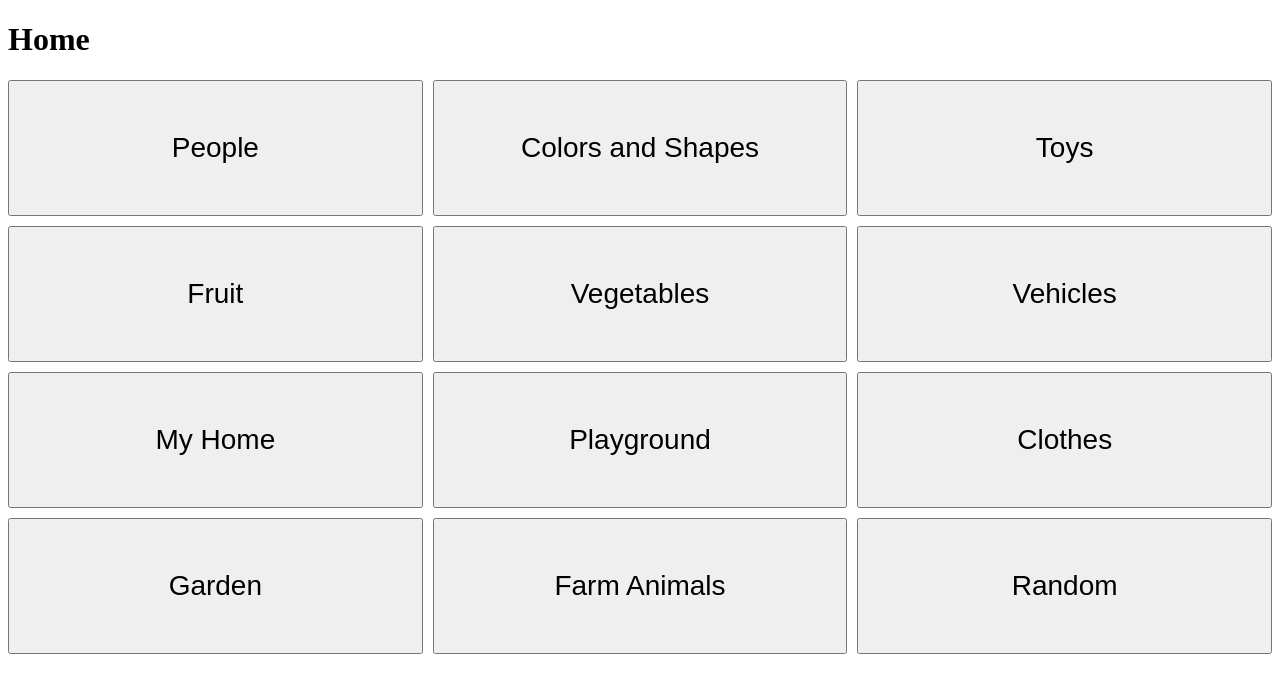
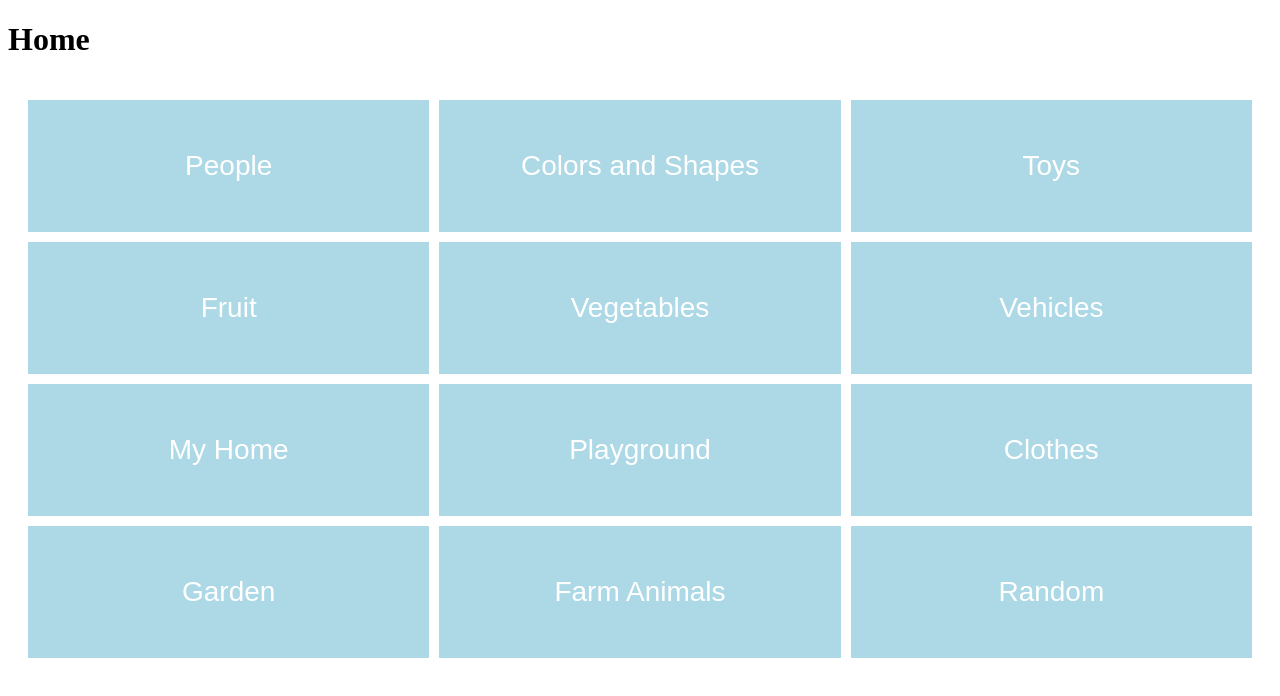
Before and after one commit to TheCyberFlash/stjag-flash-cards-first-words, a React (Create React App) app in the folder croatian-cues-100/: page / in a window 1280 px wide. Shown: the top 696 px of the page. Built offline with nearby package versions, Linux system fonts and the light colour scheme.

Commit message:
Update index.css
Button Color styling

```diff
--- a/croatian-cues-100/src/index.css
+++ b/croatian-cues-100/src/index.css
@@ -26,6 +26,7 @@
   grid-template-columns: repeat(3, 1fr);
   grid-template-rows: repeat(4, 1fr);
   gap: 10px;
+  padding: 20px;
 }
 
 .grid-button {
@@ -33,4 +34,13 @@
   width: 100%;
   height: 100%;
   font-size: 28px;
+  background-color: #add8e6;
+  border: none;
+  color: #fff;
+  cursor: pointer;
+  transition: background-color 0.5s ease;
+
+  &:hover {
+    background-color: #8ab6d6;
+  }
 }
```
